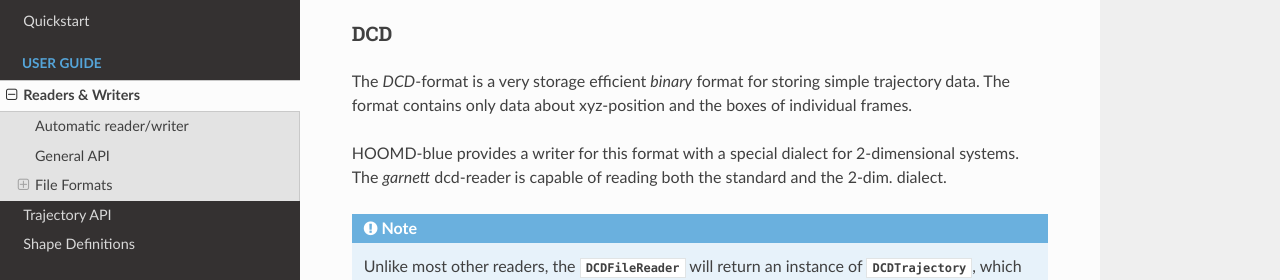
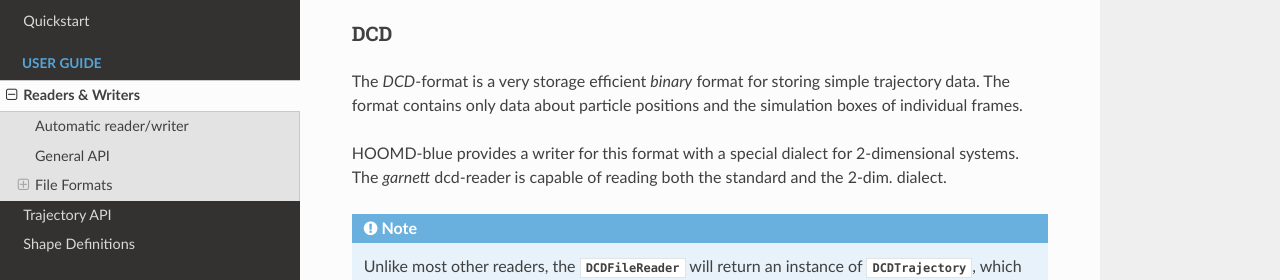
Before and after one commit to glotzerlab/garnett, a Sphinx documentation site: the page built from doc/readerswriters.rst, in a window 1280 px wide and 900 px high, scrolled down 2767 px, cut to the strip 186-466 px from the top of the window. Built offline with Sphinx 7.4.7 and the Read the Docs theme 2.0.0, drawn with Linux system fonts in a browser that asks for light colours.

Commit message:
Documentation fix
Co-Authored-By: Bradley Dice <bdice@bradleydice.com>

```diff
--- a/doc/readerswriters.rst
+++ b/doc/readerswriters.rst
@@ -144,7 +144,7 @@ DCD
 ---
 
 The *DCD*-format is a very storage efficient *binary* format for storing simple trajectory data.
-The format contains only data about xyz-position and the boxes of individual frames.
+The format contains only data about particle positions and the simulation boxes of individual frames.
 
 HOOMD-blue provides a writer for this format with a special dialect for 2-dimensional systems.
 The *garnett* dcd-reader is capable of reading both the standard and the 2-dim. dialect.
```
